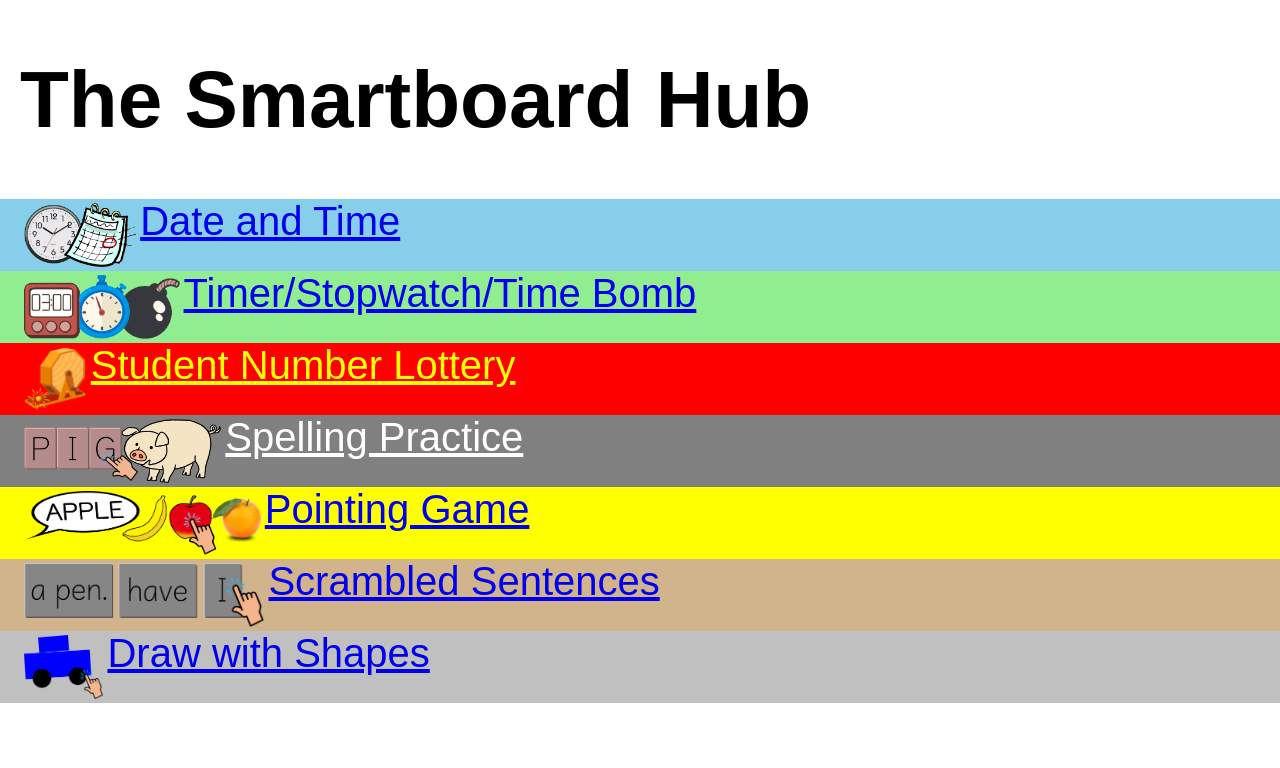
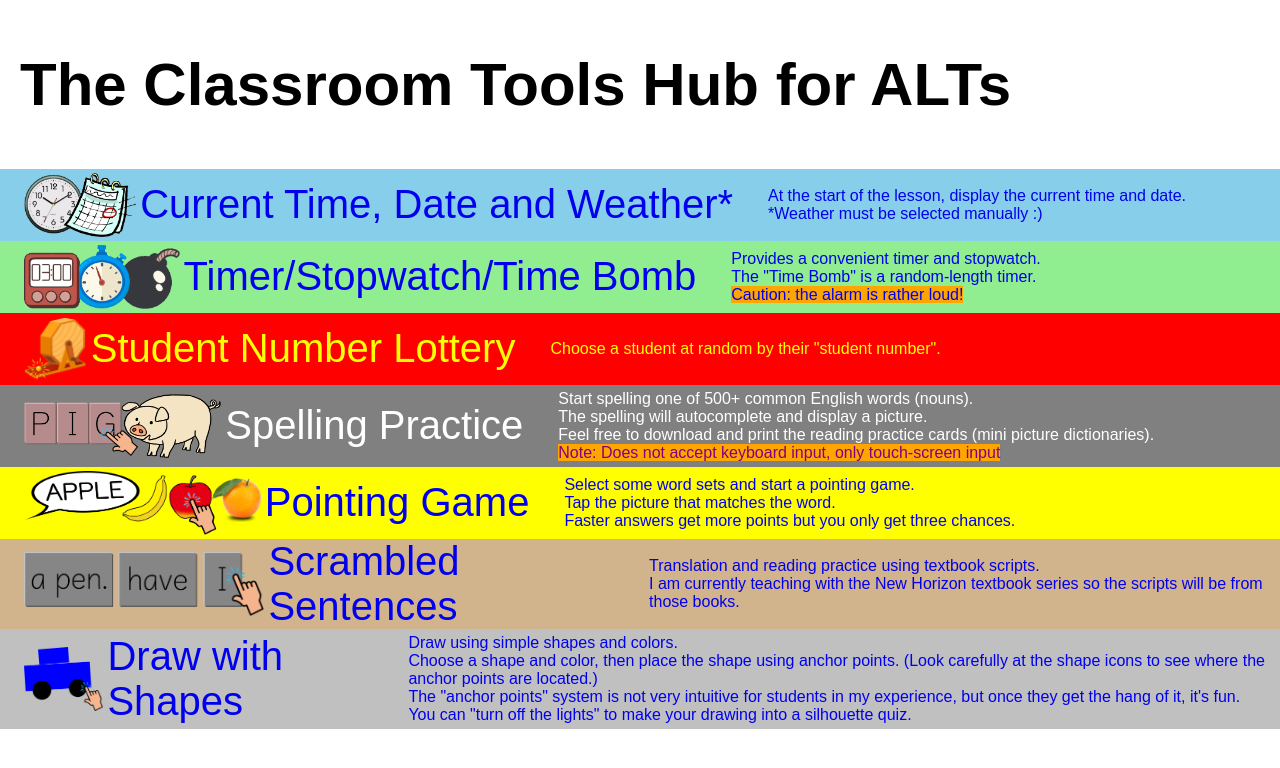
Before and after one commit to nicknameGrape/smartboard, a plain HTML site: page index.html in a window 1280 px wide. Drawn offline with Linux system fonts and the light colour scheme.

Commit message:
added usage notes to the links

```diff
--- a/index.html
+++ b/index.html
@@ -1,14 +1,13 @@
 <!DOCTYPE html>
 	<head>
-		<title>Smartboard Hub</title>
+		<title>ALT Tools Hub</title>
 		<link rel="icon" type="image/png" href="favicon.png">
 		<style>
 body {
-	width: 100vw;
-	height: 100vh;
 	margin: 0px;
 	font-size: 5vh;
 	font-family: sans-serif;
+	overflow: auto;
 }
 #splash {
 	padding-left: 20px;
@@ -19,7 +18,14 @@ body {
 }
 .itemLink {
 	display: flex;
+	align-items: center;
 	padding-left: 20px;
+	text-decoration: none;
+}
+.usage {
+	margin: 5px;
+	padding-left: 30px;
+	font-size: 2vh;
 }
 .icon {
 	height: 8vh;
@@ -65,35 +71,59 @@ body {
 		gtag('config', 'G-C5MPB2T6KH');
 	</script>
 	<body>
-		<h1 id="splash">The Smartboard Hub</h1>
+		<h2 id="splash">The Classroom Tools Hub for ALTs</h2>
 		<div id="hub">
 				<a id="date" class="itemLink" href="https://nicknameGrape.github.io/date/">
 					<img class="icon" src="date_time.png"/>
-					<span>Date and Time</span>
+					<span>Current Time, Date and Weather*</span>
+					<span class="usage">At the start of the lesson, display the current time and date.<br>
+					*Weather must be selected manually :)</span>
 				</a>
 				<a id="timer_stopwatch" class="itemLink" href="https://nicknameGrape.github.io/timer_stopwatch/">
 					<img class="icon" src="time_stopwatch_bomb.png"/>
 					<span>Timer/Stopwatch/Time Bomb</span>
+					<span class="usage">Provides a convenient timer and stopwatch.<br>
+						The "Time Bomb" is a random-length timer.<br>
+						<span style="background: orange">Caution: the alarm is rather loud!</span>
+					</span>
 				</a>
 				<a id="lottery" class="itemLink" href="https://nicknameGrape.github.io/lottery/">
 					<img class="icon" src="kuji.png"/>
 					<span>Student Number Lottery</span>
+					<span class="usage">Choose a student at random by their "student number".</span>
 				</a>
 				<a id="spelling" class="itemLink" href="https://nicknameGrape.github.io/spelling/">
 					<img class="icon" src="p-i-g_pig.png"/>
 					<span>Spelling Practice</span>
+					<span class="usage">Start spelling one of 500+ common English words (nouns).<br>
+						The spelling will autocomplete and display a picture.<br>
+						Feel free to download and print the reading practice cards (mini picture dictionaries).<br>
+						<span style="background: orange; color: purple">Note: Does not accept keyboard input, only touch-screen input</span>
+					</span>
 				</a>
 				<a id="pointing_game" class="itemLink" href="https://nicknameGrape.github.io/pointing_game/">
 					<img class="icon" src="pointing_game.png"/>
 					<span>Pointing Game</span>
+					<span class="usage">Select some word sets and start a pointing game.<br>
+						Tap the picture that matches the word.<br>
+						Faster answers get more points but you only get three chances.
+					</span>
 				</a>
 				<a id="scrambled_sentences" class="itemLink" href="https://nicknameGrape.github.io/scrambled_sentences/">
 					<img class="icon" src="scrambled_sentences.png"/>
 					<span>Scrambled Sentences</span>
+					<span class="usage">Translation and reading practice using textbook scripts.<br>
+						I am currently teaching with the New Horizon textbook series so the scripts will be from those books.
+					</span>
 				</a>
 				<a id="draw_with_shapes" class="itemLink" href="https://nicknameGrape.github.io/draw_with_shapes/">
 					<img class="icon" src="draw_with_shapes.png"/>
 					<span>Draw with Shapes</span>
+					<span class="usage">Draw using simple shapes and colors.<br>
+						Choose a shape and color, then place the shape using anchor points. (Look carefully at the shape icons to see where the anchor points are located.)<br>
+						The "anchor points" system is not very intuitive for students in my experience, but once they get the hang of it, it's fun.<br>
+						You can "turn off the lights" to make your drawing into a silhouette quiz.
+					</span>
 				</a>
 		</div>
 	</body>
```
